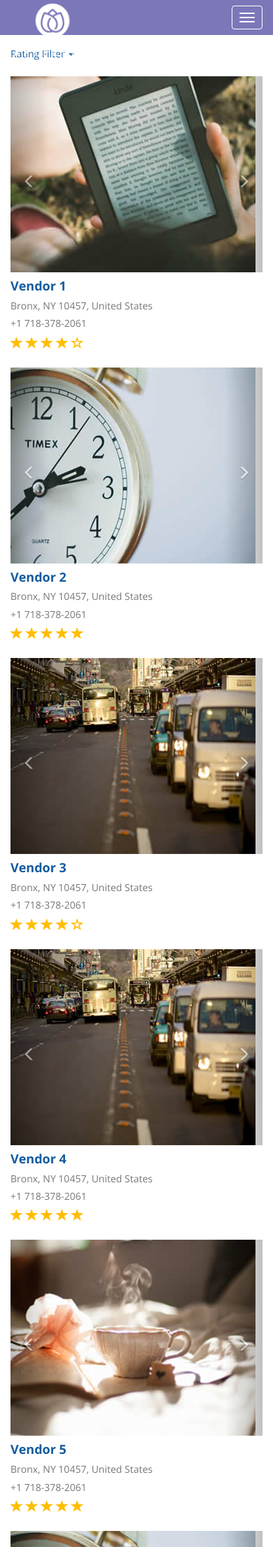
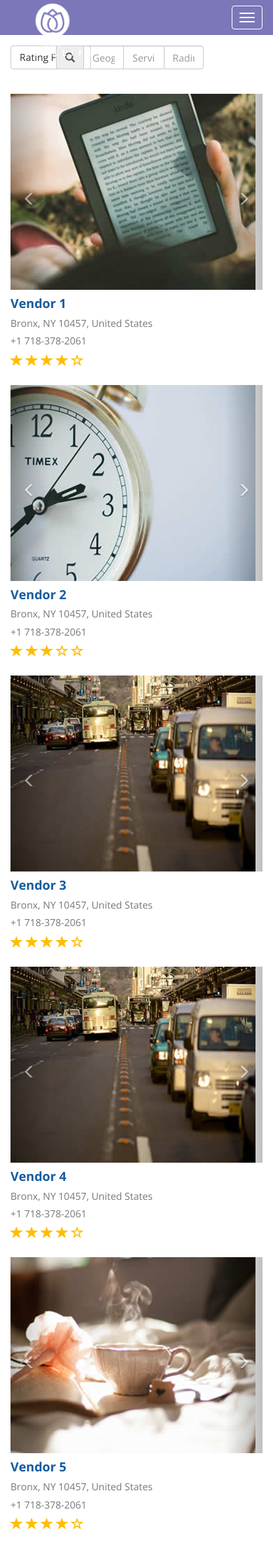
Before and after one commit to bestsuperweb/TheAfterlife, a PHP site: page /HTML/vendor_search.html in a window 390 px wide. Shown: the top 2210 px of the page at 70% size. Run offline with PHP 8.4, Linux system fonts and the light colour scheme; some libraries are stand-ins or nearby versions.

Commit message:
modify search result page

```diff
--- a/HTML/css/main.css
+++ b/HTML/css/main.css
@@ -1246,21 +1246,28 @@
 .search-filter input{
   width: 30% !important;
   border-color: rgb(204, 204, 204) !important;
-  color: #fff;
 }
 .search-filter{
   padding: 20px 0;
+  margin-bottom: 15px;
 }
 .search-filter span.input-group-addon{
-  background: transparent;
-  color: #fff;
+  border-radius: 4px 0 0 4px !important;
 }
-.search-filter *:not(:last-child){
+.search-filter .input-group *:not(:last-child){
     border-right-width: 0;
 }
 .search-filter .dropdown-menu{
-  top: 70%;
   padding: 15px 0;
+}
+.radius-slider{
+  padding: 20px !important;
+}
+#exSlider .slider-selection {
+  background: #7c77b9;
+}
+#exSlider .slider-handle{
+  background: #7c77b9;
 }
 .star-rating span{
   font-size: 18px;
--- a/HTML/js/main.js
+++ b/HTML/js/main.js
@@ -190,4 +190,16 @@
 		cursor: 'move'
 	});
 
+	var mySlider = $("input.slider").bootstrapSlider({
+		formatter: function(value) {
+			return value + ' miles';
+		}
+	});
+
+	$("input.slider").on('change', function(event) {
+		event.preventDefault();
+		/* Act on the event */
+		$('.search-filter .radius').val($(this).val());
+	});
+
 });
--- a/HTML/vendor_search.html
+++ b/HTML/vendor_search.html
@@ -13,7 +13,7 @@
   <link href="css/main.css" rel="stylesheet">
   <link id="css-preset" href="css/presets/preset1.css" rel="stylesheet">
   <link href="css/responsive.css" rel="stylesheet">
-  <link rel="stylesheet" type="text/css" href="https://cdnjs.cloudflare.com/ajax/libs/bootstrap-datepicker/1.7.1/css/bootstrap-datepicker3.min.css">
+  <link rel="stylesheet" type="text/css" href="https://cdnjs.cloudflare.com/ajax/libs/bootstrap-slider/9.8.1/css/bootstrap-slider.min.css">
 
 
   <!--[if lt IE 9]>
@@ -45,15 +45,35 @@
             </a>
           </div>
           <div class="collapse navbar-collapse">
-            <div class="col-sm-5 col-md-5">
-                <div class="input-group search-filter">
-                    <span class="input-group-addon"><i class="glyphicon glyphicon-search"></i></span>
-                    <input type="text" class="form-control" placeholder="Geography" name="g">
-                    <input type="text" class="form-control" placeholder="Service" name="s">
-                    <input type="text" class="form-control" placeholder="Radius" name="r">
+            <ul class="nav navbar-nav navbar-right">
+              <li >
+                <a href="member_side.html">Last Wishes</a>
+              </li>
+              <li class="cdropdown">
+                <a href="#services">Planning</a>
+                <ul class="dropdown-menu">
+                  <li><a href="#">Action</a></li>
+                  <li><a href="#">Another action</a></li>
+                  <li><a href="#">Something else here</a></li>
+                  <li class="divider"></li>
+                  <li><a href="#">Separated link</a></li>
+                  <li class="divider"></li>
+                  <li><a href="#">One more separated link</a></li>
+                </ul>
+              </li>
+              <li class="active"><a href="#">Vendors</a></li>
+              <li class=""><a href="#testimonial">Save</a></li>
+              <li class=""><a href="#contact">Shop</a></li>
+              <li>
+                <form class="navbar-form navbar-search-form" role="search">
+                  <div class="input-group">
+                    <input type="text" class="form-control" placeholder="Search" name="q">
+                    <div class="input-group-btn">
+                      <button class="btn btn-default" type="submit"><i class="glyphicon glyphicon-search"></i></button>
                     </div>
                   </div>
-            <ul class="nav navbar-nav navbar-right">
+                </form>
+              </li>
               <li>
                 <a href="#" class="bell-nav-link">
                   <span class="glyphicon glyphicon-bell"></span><span class="badge">5</span>
@@ -72,8 +92,9 @@
 
     <section class="vendor-search-result">
       <div class="container">
-        <div class="search-filter dropdown">
-          <a href="#" class="dropdown-toggle" data-toggle="dropdown">Rating Filter <span class="caret"></span></a>
+        <div class="row search-filter">
+          <div class="col-xs-2 dropdown">
+            <a href="#" class="btn btn-default dropdown-toggle" data-toggle="dropdown">Rating Filter <span class="caret"></span></a>
             <ul class="dropdown-menu star-rating">
               <li>
                 <a href="#">
@@ -122,6 +143,18 @@
               </li>
 
             </ul>
+          </div>
+          <div class="col-xs-8 col-sm-5">
+            <div class="input-group dropdown">
+                <div class="dropdown-menu dropdown-menu-right radius-slider">
+                  <input class="slider" data-slider-id='exSlider' type="text" data-slider-min="0" data-slider-max="500" data-slider-step="1" >
+                </div>
+                <span class="input-group-addon"><i class="glyphicon glyphicon-search"></i></span>
+                <input type="text" class="form-control" placeholder="Geography" name="g">
+                <input type="text" class="form-control" placeholder="Service" name="s">
+                <input type="text" class="form-control radius" placeholder="Radius" name="r" data-toggle="dropdown">
+            </div>
+          </div>
         </div>
 
         <div class="row">
@@ -217,8 +250,8 @@
                       <span class="glyphicon glyphicon-star"></span>
                       <span class="glyphicon glyphicon-star"></span>
                       <span class="glyphicon glyphicon-star"></span>
-                      <span class="glyphicon glyphicon-star"></span>
-                      <span class="glyphicon glyphicon-star"></span>
+                      <span class="glyphicon glyphicon-star-empty"></span>
+                      <span class="glyphicon glyphicon-star-empty"></span>
                     </div>
                   </div>
                 </div>
@@ -312,7 +345,7 @@
                       <span class="glyphicon glyphicon-star"></span>
                       <span class="glyphicon glyphicon-star"></span>
                       <span class="glyphicon glyphicon-star"></span>
-                      <span class="glyphicon glyphicon-star"></span>
+                      <span class="glyphicon glyphicon-star-empty"></span>
                     </div>
                   </div>
                 </div>
@@ -359,7 +392,7 @@
                       <span class="glyphicon glyphicon-star"></span>
                       <span class="glyphicon glyphicon-star"></span>
                       <span class="glyphicon glyphicon-star"></span>
-                      <span class="glyphicon glyphicon-star"></span>
+                      <span class="glyphicon glyphicon-star-empty"></span>
                     </div>
                   </div>
                 </div>
@@ -398,15 +431,15 @@
                     </a>
                   </div>
                   <div>
-                    <h4><b>Vendor 5</b></h4>
+                    <h4><b>Vendor 6</b></h4>
                     <h5 class="text-muted">Bronx, NY 10457, United States</h5>
                     <h5 class="text-muted">+1 718-378-2061</h5>
                     <div class="star-rating">
                       <span class="glyphicon glyphicon-star"></span>
                       <span class="glyphicon glyphicon-star"></span>
                       <span class="glyphicon glyphicon-star"></span>
-                      <span class="glyphicon glyphicon-star"></span>
-                      <span class="glyphicon glyphicon-star"></span>
+                      <span class="glyphicon glyphicon-star-empty"></span>
+                      <span class="glyphicon glyphicon-star-empty"></span>
                     </div>
                   </div>
                 </div>
@@ -441,7 +474,7 @@
                   </div>
 
                   <!-- Left and right controls -->
-                  <a class="left carousel-control" href="#modelCarousel role="button" data-slide="prev">
+                  <a class="left carousel-control" href="#modelCarousel" role="button" data-slide="prev">
                     <span class="glyphicon glyphicon-menu-left" aria-hidden="true"></span>
                     <span class="sr-only">Previous</span>
                   </a>
@@ -451,7 +484,7 @@
                   </a>
                 </div>
                 <div>
-                  <h4><b>Vendor 1</b></h4>
+                  <h4><b>Vendor</b></h4>
                   <h5 class="text-muted">Bronx, NY 10457, United States</h5>
                   <h5 class="text-muted">+1 718-378-2061</h5>
                   <div class="star-rating">
@@ -468,6 +501,7 @@
                 var latitude = $('#search-map').data('latitude')
                 var longitude = $('#search-map').data('longitude')
                 function initialize_map() {
+
                   var myLatlng = new google.maps.LatLng(latitude,longitude);
                   var mapOptions = {
                     zoom: 14,
@@ -479,13 +513,26 @@
                   var infowindow = new google.maps.InfoWindow({
                     content: '<div class="map-content">' + $('.search-result-div.search-model').html() + '</div>'
                   });
-                  var marker = new google.maps.Marker({
-                    position: myLatlng,
+
+                  var markers = [];
+
+                  var myLatlngs = [];
+
+                  for (var i = 0; i < 6; i++) {
+                      myLatlngs[i] = new google.maps.LatLng(parseFloat(latitude + Math.random()*.01), parseFloat(longitude - Math.random()*.01));
+
+                      markers[i] = new google.maps.Marker({
+                        position: myLatlngs[i],
                         map: map
                       });
-                  google.maps.event.addListener(marker, 'click', function() {
-                    infowindow.open(map,marker);
-                  });
+
+                      google.maps.event.addListener(markers[i], 'click', function(i) {
+                        return function() {
+                          infowindow.open(map, markers[i]);
+                        }
+                      }(i));
+                  }
+
                 }
             </script>
             <script async defer src="https://maps.googleapis.com/maps/api/js?key=AIzaSyBpzIiiLq3H27dzsPhTCPIygSlfJolaj_w&callback=initialize_map" type="text/javascript"></script>
@@ -496,8 +543,9 @@
 
 
 <script src="https://cdnjs.cloudflare.com/ajax/libs/jqueryui/1.11.4/jquery-ui.js"></script>
+<script type="text/javascript" src="js/bootstrap.min.js"></script>
 <script type="text/javascript" src="https://cdnjs.cloudflare.com/ajax/libs/bootstrap-datepicker/1.7.1/js/bootstrap-datepicker.min.js"></script>
-<script type="text/javascript" src="js/bootstrap.min.js"></script>
+<script type="text/javascript" src="https://cdnjs.cloudflare.com/ajax/libs/bootstrap-slider/9.8.1/bootstrap-slider.min.js"></script>
 <script type="text/javascript" src="js/jquery.inview.min.js"></script>
 <script type="text/javascript" src="js/wow.min.js"></script>
 <script type="text/javascript" src="js/mousescroll.js"></script>
@@ -505,6 +553,5 @@
 <script type="text/javascript" src="js/jquery.countTo.js"></script>
 <script type="text/javascript" src="js/jquery.flexslider.js"></script>
 <script type="text/javascript" src="js/main.js"></script>
-<script type="text/javascript" src="https://cf-4053.kxcdn.com/conversational-form/0.9.5/conversational-form.min.js" crossorigin></script>
 </body>
 </html>
```
Lines whose indentation alone changed are shown as unchanged.
